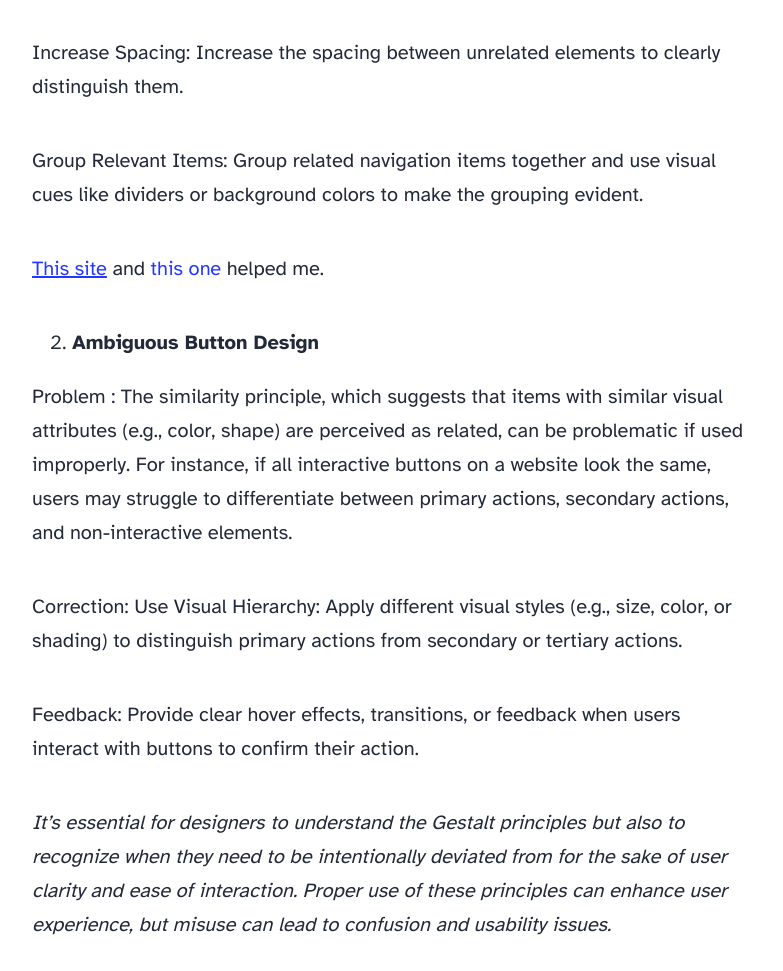
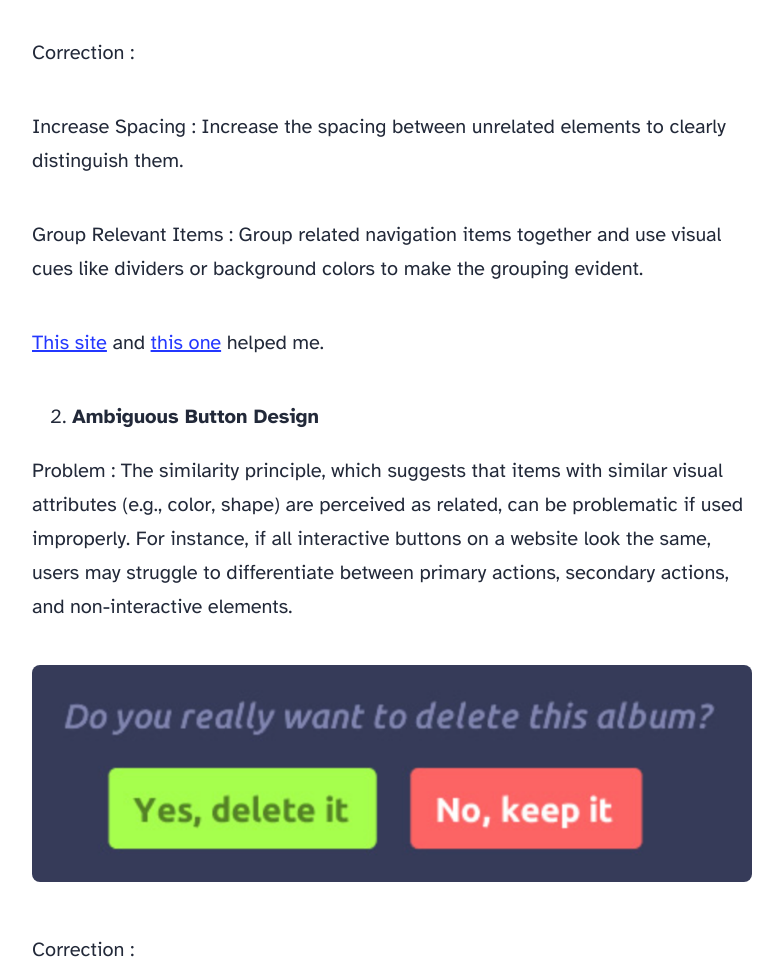
Before and after one commit to mgrignoli/mgrignoli.github.io, an Astro site: page /blog/lecture2 in a window 1280 px wide. Shown: the part 1715-2686 px from the top of the page, without its empty margins (248-1031 px from the left). Built offline with nearby package versions, Linux system fonts and the light colour scheme; Astro itself is replaced by a stand-in of ours.

Commit message:
ButtonDesign

```diff
--- a/src/content/blog/lecture2.md
+++ b/src/content/blog/lecture2.md
@@ -9,28 +9,32 @@ Gestalt laws of perception provide guidelines for how humans naturally organize
 
 1. **Unintuitive Website Navigation**
 
-Problem:
+Problem :
 
 In some poorly designed websites or apps, the proximity principle, which states that objects placed close together are perceived as related, can lead to confusion. For instance, having unrelated navigation links or buttons too close together can make users mistakenly click on the wrong option
 
 ![blog placeholder](/WebDesign.png)
-Correction:
 
-Increase Spacing: Increase the spacing between unrelated elements to clearly distinguish them.
+Correction :
 
-Group Relevant Items: Group related navigation items together and use visual cues like dividers or background colors to make the grouping evident.
+Increase Spacing : Increase the spacing between unrelated elements to clearly distinguish them.
 
-<a href="https://cxl.com/blog/intuitive-web-design-how-to-make-your-website-intuitive-to-use/">This site</a> and <a herf="https://www.ionos.co.uk/digitalguide/websites/web-design/website-navigation/">this one</a> helped me.
+Group Relevant Items : Group related navigation items together and use visual cues like dividers or background colors to make the grouping evident.
+
+<a href="https://cxl.com/blog/intuitive-web-design-how-to-make-your-website-intuitive-to-use/">This site</a> and <a href="https://www.ionos.co.uk/digitalguide/websites/web-design/website-navigation/">this one</a> helped me.
 
 2. **Ambiguous Button Design**
 
 Problem :
 The similarity principle, which suggests that items with similar visual attributes (e.g., color, shape) are perceived as related, can be problematic if used improperly. For instance, if all interactive buttons on a website look the same, users may struggle to differentiate between primary actions, secondary actions, and non-interactive elements.
 
-Correction:
-Use Visual Hierarchy: Apply different visual styles (e.g., size, color, or shading) to distinguish primary actions from secondary or tertiary actions.
+![blog placeholder](/ButtonDesign.png)
 
-Feedback:
+Correction :
+
+Use Visual Hierarchy : Apply different visual styles (e.g., size, color, or shading) to distinguish primary actions from secondary or tertiary actions.
+
+Feedback :
 Provide clear hover effects, transitions, or feedback when users interact with buttons to confirm their action.
 
 
```
Also changed, not shown: public/ButtonDesign.png (added), 1 other file.
